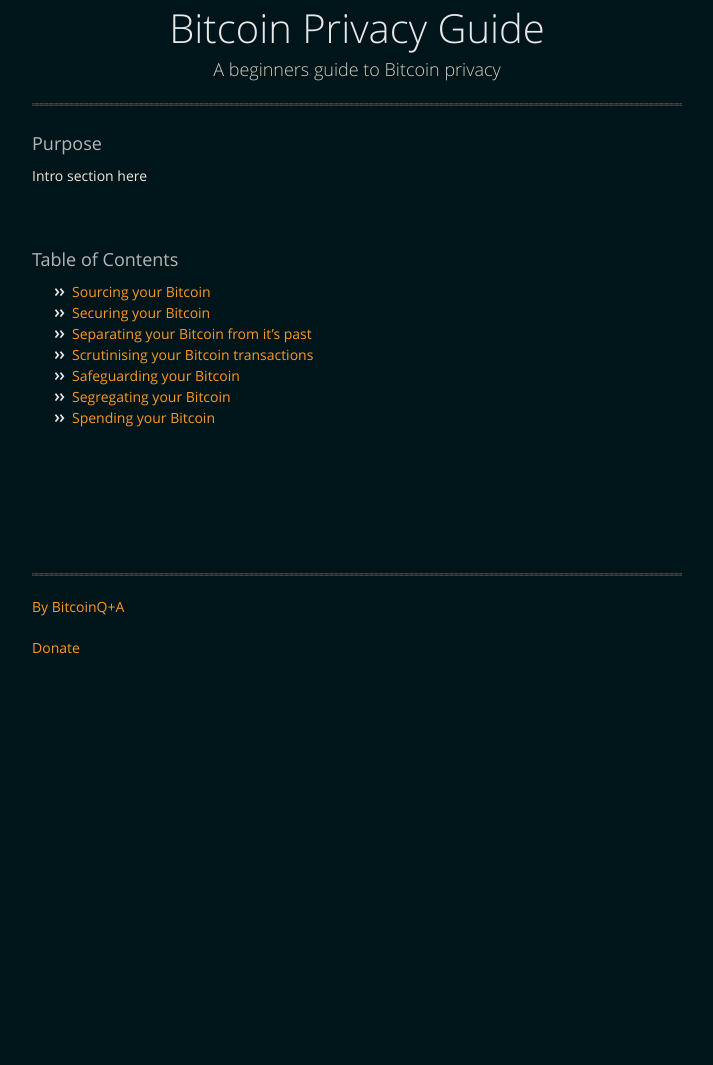
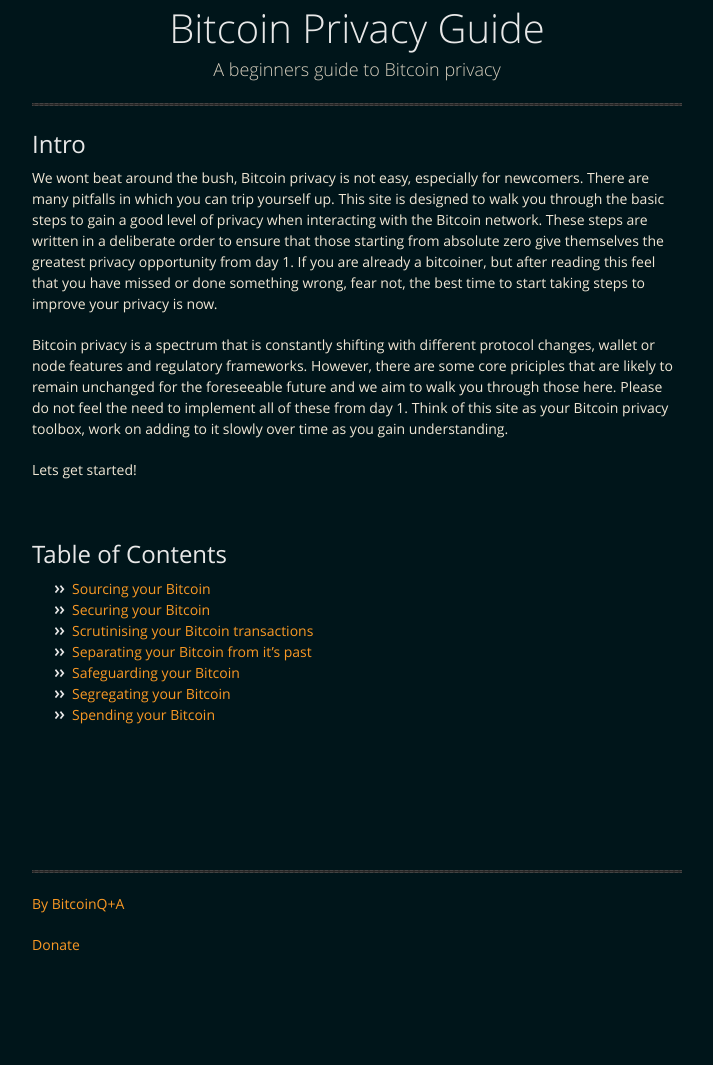
Before and after one commit to BitcoinQnA/BitcoinPrivacyGuide, a Jekyll site: the page built from index.md, in a window 1280 px wide. Shown: the whole page, without its empty margins (283-996 px from the left). Built offline with Jekyll 4.4.1, drawn with Linux system fonts in a browser that asks for light colours; our own code applies the rules of GitHub Pages for plain Markdown files; before the commit the page ends 900 px from its top, so only the background shows below that.

Commit message:
Update index.md

```diff
--- a/index.md
+++ b/index.md
@@ -2,18 +2,22 @@
 layout: default
 ---
 
-### Purpose
+## Intro
 
-Intro section here
+We wont beat around the bush, Bitcoin privacy is not easy, especially for newcomers. There are many pitfalls in which you can trip yourself up. This site is designed to walk you through the basic steps to gain a good level of privacy when interacting with the Bitcoin network. These steps are written in a deliberate order to ensure that those starting from absolute zero give themselves the greatest privacy opportunity from day 1. If you are already a bitcoiner, but after reading this feel that you have missed or done something wrong, fear not, the best time to start taking steps to improve your privacy is now.
+
+Bitcoin privacy is a spectrum that is constantly shifting with different protocol changes, wallet or node features and regulatory frameworks. However, there are some core priciples that are likely to remain unchanged for the foreseeable future and we aim to walk you through those here. Please do not feel the need to implement all of these from day 1. Think of this site as your Bitcoin privacy toolbox, work on adding to it slowly over time as you gain understanding.
+
+Lets get started!
 
 <br/>
 
-### Table of Contents
+## Table of Contents
 
 *   [Sourcing your Bitcoin](get.md)
 *   [Securing your Bitcoin](secure.md)
+*   [Scrutinising your Bitcoin transactions](node.md)
 *   [Separating your Bitcoin from it's past](coinjoin.md)
-*   [Scrutinising your Bitcoin transactions](node.md)
 *   [Safeguarding your Bitcoin](coldstorage.md)
 *   [Segregating your Bitcoin](coincontrol.md)
 *   [Spending your Bitcoin](spend.md)
```
